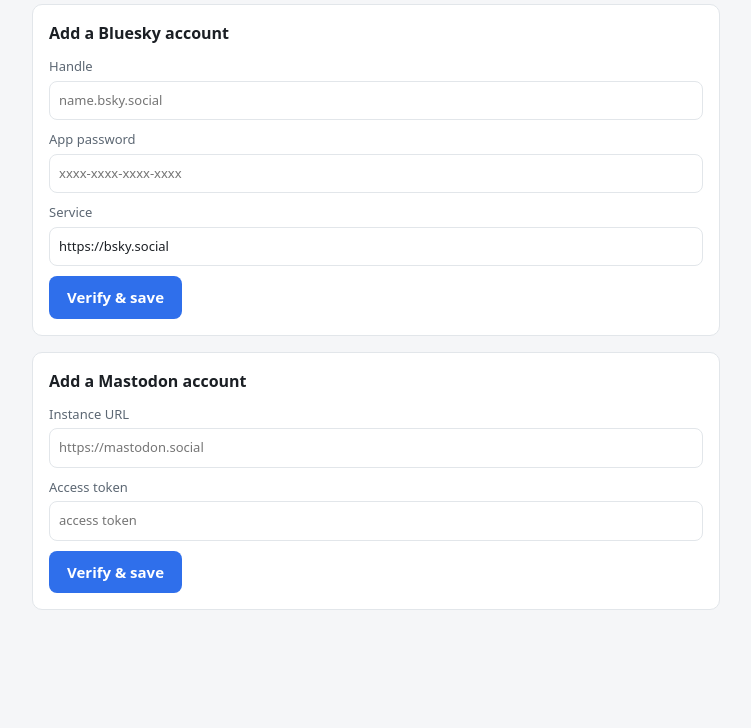
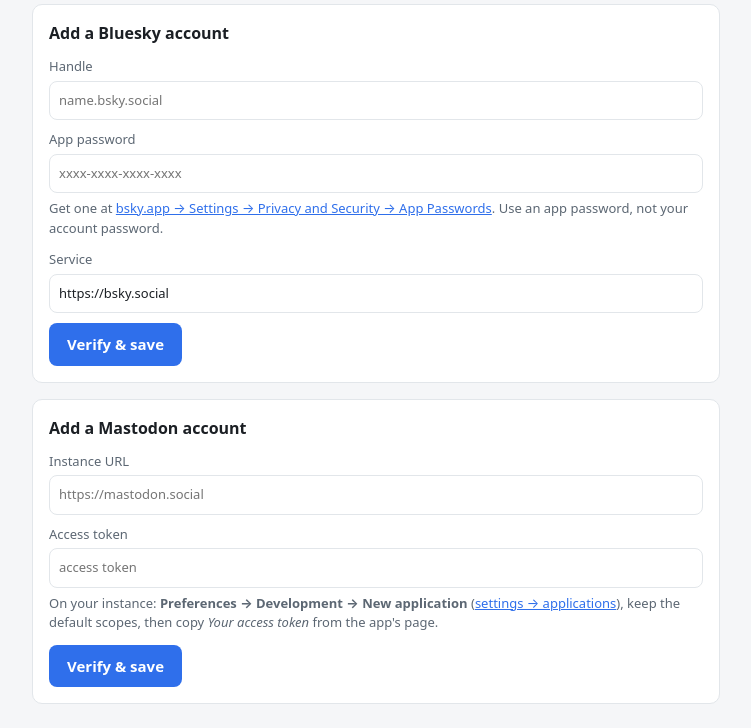
Before and after one commit to cruftbox/broadside, a Flask app: page /wizard in a window 1280 px wide. Shown: the part 284-1012 px from the top of the page, without its empty margins (264-1015 px from the left). Before the commit the page ends 894 px from the top, so only its background shows below. Run offline with Flask 3, Linux system fonts and the light colour scheme; data that the repository does not hold is empty; some libraries are stand-ins or nearby versions.

Commit message:
Wizard: add point-of-entry help for getting credentials
Under each secret field, show where to obtain it: a stable link to Bluesky's
App Passwords settings, and for Mastodon a Preferences → Development pointer
whose "settings → applications" link is built live from the Instance URL field.

Co-Authored-By: Claude Opus 4.8 <noreply@anthropic.com>

```diff
--- a/app/static/css/style.css
+++ b/app/static/css/style.css
@@ -171,6 +171,8 @@ button { font: inherit; cursor: pointer; }
   width: 100%; margin-top: 4px; padding: 9px;
   border: 1px solid var(--line); border-radius: 8px; font: inherit; color: var(--ink);
 }
+.field-hint { margin: -4px 0 12px; font-size: 13px; color: var(--muted); }
+.field-hint a { color: var(--accent); }
 .form-row { display: flex; align-items: center; gap: 12px; margin-top: 6px; }
 .form-status { font-size: 13px; }
 .form-status.ok { color: var(--ok); }
--- a/app/static/js/wizard.js
+++ b/app/static/js/wizard.js
@@ -23,7 +23,24 @@
   async function init() {
     await refresh();
     wireForms();
+    wireInstanceHint();
     handleReauthParam();
+  }
+
+  // The Mastodon "where to get a token" link is per-instance, so build its href
+  // from whatever the user types into the Instance URL field. Falls back to the
+  // generic settings path when the field is empty.
+  function wireInstanceHint() {
+    const form = document.getElementById("mastodon-form");
+    const link = document.getElementById("masto-apps-link");
+    if (!form || !link) return;
+    const update = () => {
+      let base = (form.elements["instance_url"].value || "").trim();
+      if (base && !base.startsWith("http")) base = "https://" + base;
+      link.href = base ? `${base.replace(/\/+$/, "")}/settings/applications` : "#";
+    };
+    form.elements["instance_url"].addEventListener("input", update);
+    update();
   }
 
   // ------------------------------------------------------------------ //
--- a/app/templates/wizard.html
+++ b/app/templates/wizard.html
@@ -50,6 +50,13 @@
              settings (spec section 4). -->
         <input type="password" name="app_password" placeholder="xxxx-xxxx-xxxx-xxxx" required>
       </label>
+      <!-- Point-of-entry help: where to generate the app password. The direct
+           link is stable; the in-app path is given as a fallback. -->
+      <p class="field-hint">
+        Get one at
+        <a href="https://bsky.app/settings/app-passwords" target="_blank" rel="noopener">bsky.app → Settings → Privacy and Security → App Passwords</a>.
+        Use an app password, not your account password.
+      </p>
       <label>
         Service
         <input type="text" name="service" value="https://bsky.social">
@@ -76,6 +83,13 @@
              Application flow (spec section 4). -->
         <input type="password" name="access_token" placeholder="access token" required>
       </label>
+      <!-- Point-of-entry help. The link target is per-instance, so wizard.js
+           fills its href from the Instance URL field as it is typed. -->
+      <p class="field-hint">
+        On your instance: <strong>Preferences → Development → New application</strong>
+        (<a id="masto-apps-link" href="#" target="_blank" rel="noopener">settings → applications</a>),
+        keep the default scopes, then copy <em>Your access token</em> from the app's page.
+      </p>
       <div class="form-row">
         <button type="submit" class="primary">Verify &amp; save</button>
         <span class="form-status" data-role="status"></span>
```
